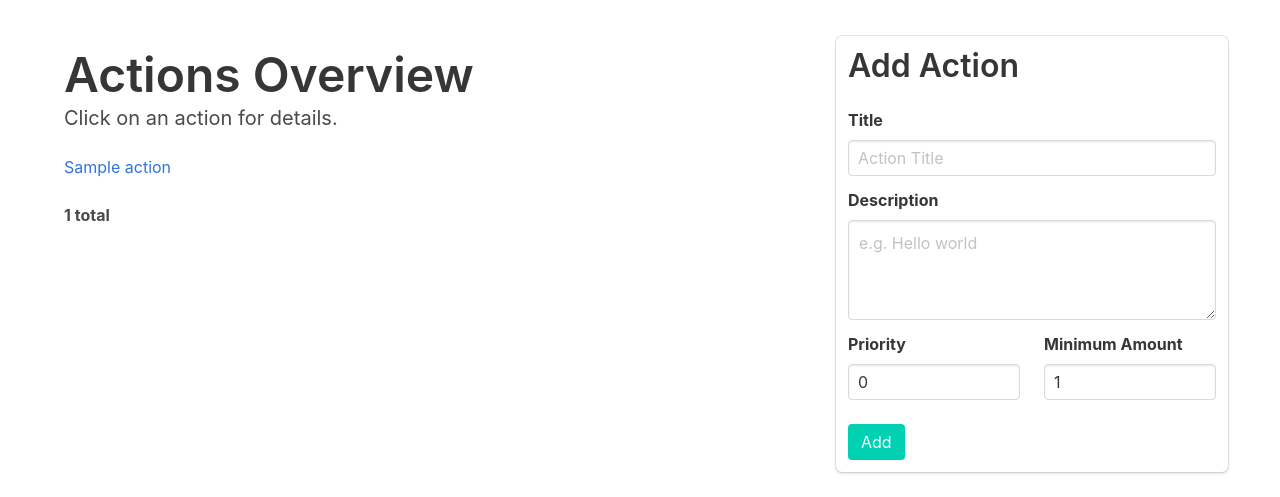
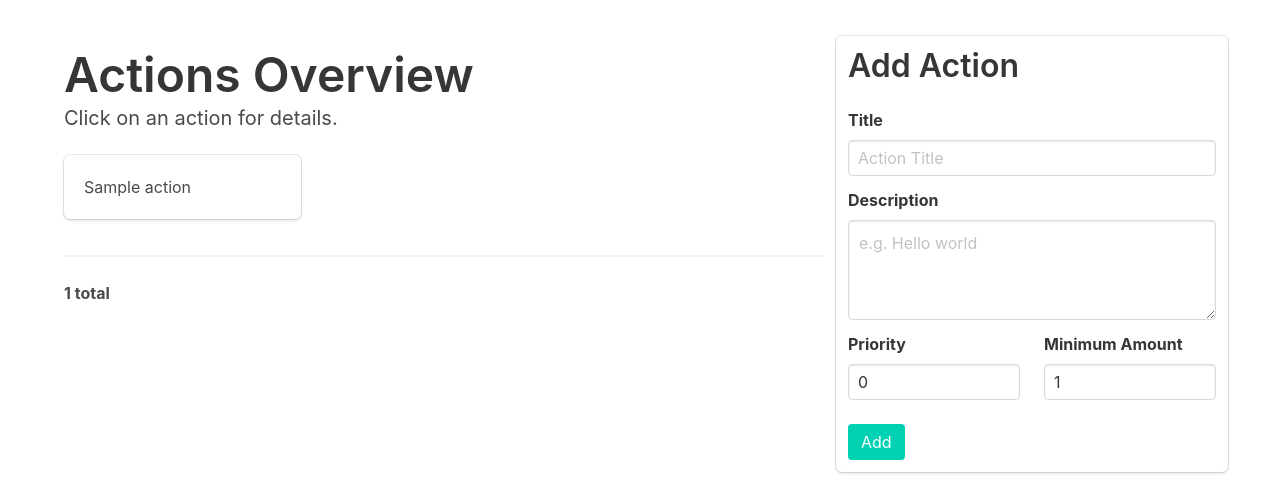
Before and after one commit to Apexal/cotidie, a Flask app: template cotidie/templates/actions.html in a window 1280 px wide. Shown: the part 213-710 px from the top of the page. Run offline with Flask 2, Linux system fonts and the light colour scheme; the template is opened without the code that fills it: values that come from a table or form of the project are taken from there, others are empty; tables that the repository leaves empty hold one stand-in row (values such as "Sample post"); parts of the project's set-up code (start-up, migrations or seed data) failed here and were passed over.

Commit message:
Improve actions overview display

```diff
--- a/cotidie/templates/actions.html
+++ b/cotidie/templates/actions.html
@@ -7,57 +7,18 @@
             <div class="column is-two-thirds">
                 <h1 class="title is-1">Actions Overview</h1>
                 <h2 class="subtitle">Click on an action for details.</h2>
-                <ul>
+                <div class="columns is-multiline">
                     {% for a in actions %}
-                        <li>
-                            <a title="{{ a.description }}" href="{{ url_for('actions', action_id=a.id) }}">{{ a.title }}</a>
-                        </li>
+                        <div class="column is-one-third">
+                            <a class="box" title="{{ a.description }}" href="{{ url_for('actions', action_id=a.id) }}">{{ a.title }}</a>
+                        </div>
                     {% endfor %}
-                </ul>
-                <br>
+                    </div>
+                <hr>
                 <b>{{ actions | length }} total</b>
             </div>
 
-            <div class="column is-one-third box">
-                <h2 class="title is-3">Add Action</h2>
-                <form action="/actions/add" method="POST">
-                    <div class="field">
-                        <label class="label">Title</label>
-                        <div class="control">
-                            <input class="input" type="text" name="title" placeholder="Action Title" required>
-                        </div>
-                    </div>
-
-                    <div class="field">
-                        <label class="label">Description</label>
-                        <div class="control">
-                            <textarea class="textarea" name="description" placeholder="e.g. Hello world" rows=2></textarea>
-                        </div>
-                    </div>
-
-                    <div class="columns">
-                        <div class="column is-one-half">
-                            <div class="field">
-                                <label class="label">Priority</label>
-                                <div class="control">
-                                    <input class="input" type="number" name="priority" placeholder="0" value=0 min=0 max=10 required>
-                                </div>
-                            </div>
-                        </div>
-
-                        <div class="column is-one-half">
-                            <div class="field">
-                                <label class="label">Minimum Amount</label>
-                                <div class="control">
-                                    <input class="input" type="number" name="min_amount" placeholder="1" value=1 min=1 max=20 required>
-                                </div>
-                            </div>
-                        </div>
-                    </div>
-
-                    <button class="button is-primary" type="submit">Add</button>
-                </form>
-            </div>
+            {% include "includes/add_action.html" %}
         </div>
     </div>
 </section>
```
